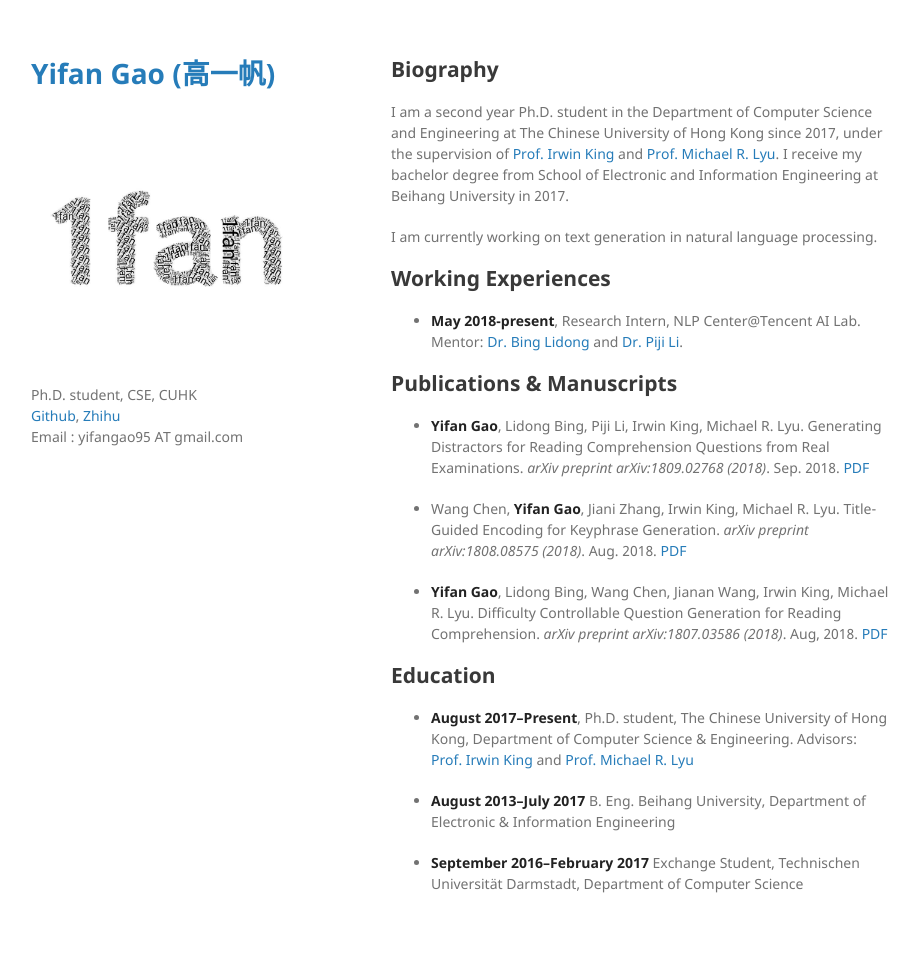
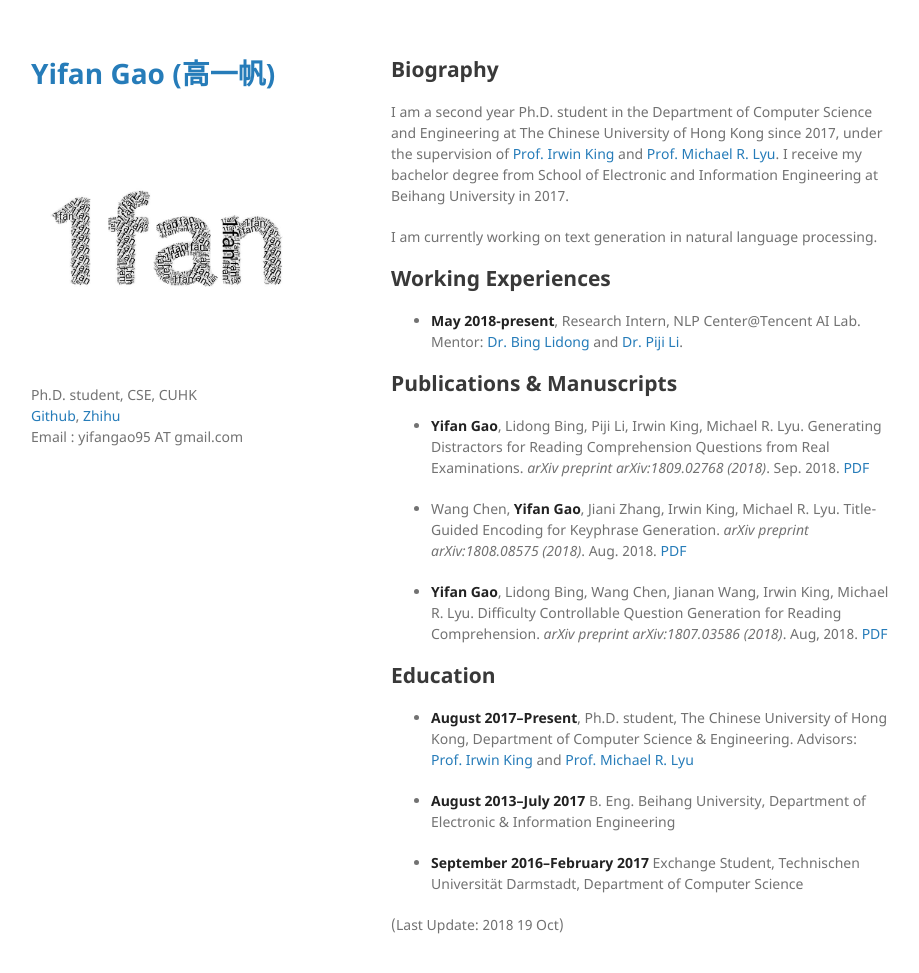
Before and after one commit to Yifan-Gao/Yifan-Gao.github.io, a Jekyll site: the page built from index.md, in a window 1280 px wide and 1005 px high. Shown: the top 973 px of the window, without its empty margins (179-1098 px from the left). Built offline with Jekyll 4.4.1, drawn with Linux system fonts in a browser that asks for light colours; our own code applies the rules of GitHub Pages for plain Markdown files.

Commit message:
add last update

```diff
--- a/index.md
+++ b/index.md
@@ -23,3 +23,5 @@ I am currently working on text generation in natural language processing.
 - **August 2013--July 2017** B. Eng. Beihang University, Department of Electronic & Information Engineering
 
 - **September 2016--February 2017** Exchange Student, Technischen Universität Darmstadt, Department of Computer Science
+
+(Last Update: 2018 19 Oct)
```
